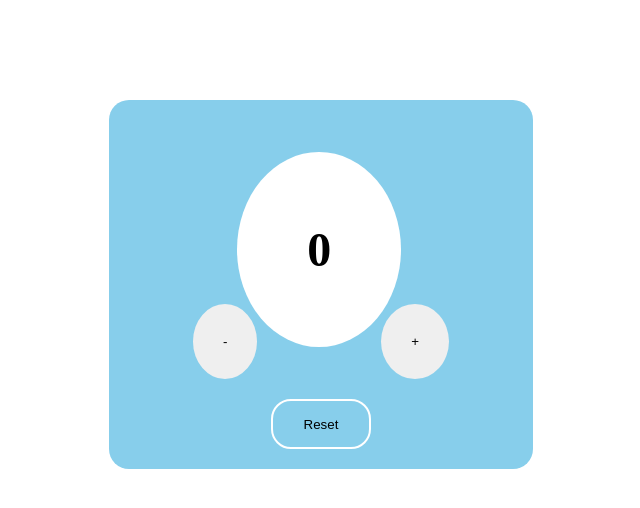
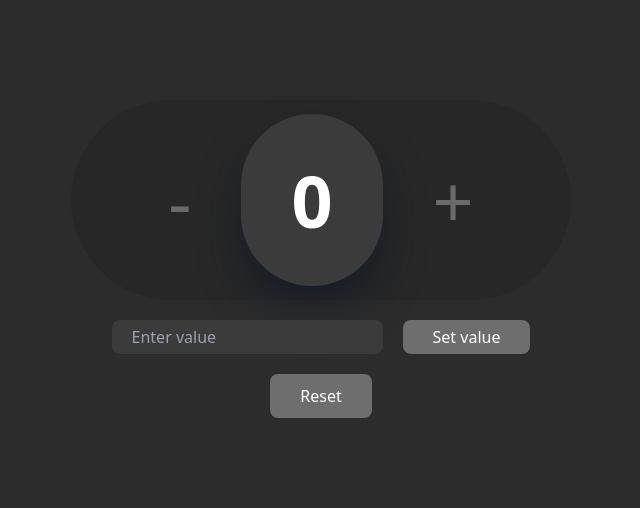
Before and after one commit to qozeemope/counter-app, a React (Create React App) app: page / in a window 1280 px wide. Shown: the top 508 px of the page, without its empty margins (319-959 px from the left). Built offline with nearby package versions, Linux system fonts and the light colour scheme.

Commit message:
initial commit

```diff
--- a/package.json
+++ b/package.json
@@ -34,5 +34,10 @@
       "last 1 firefox version",
       "last 1 safari version"
     ]
+  },
+  "devDependencies": {
+    "autoprefixer": "^10.4.13",
+    "postcss": "^8.4.18",
+    "tailwindcss": "^3.2.1"
   }
 }
--- /dev/null
+++ b/postcss.config.js
@@ -0,0 +1,6 @@
+module.exports = {
+  plugins: {
+    tailwindcss: {},
+    autoprefixer: {},
+  },
+}
--- a/src/App.js
+++ b/src/App.js
@@ -1,37 +1,142 @@
 import React from "react";
 
-function App() {
-  const [count, setCount] = React.useState(0);
+const initialState = { count: 0 };
 
-  function add() {
-    setCount((prevCount) => prevCount + 1);
+function reducer(state, action) {
+  switch (action.type) {
+    case "increment":
+      return { count: state.count + 1 };
+    case "decrement":
+      return { count: state.count - 1 };
+    // case "changeValue":
+    //   return { ...state, [action.field]: action.value };
+    case "reset":
+      return initialState;
+    default:
+      throw new Error();
+  }
+}
+
+export default function App() {
+  const [state, dispatch] = React.useReducer(reducer, initialState);
+
+  // const [inputValues, setInputValues] = React.useReducer(
+  //   (state, newState) => ({ ...state, ...newState }),
+  //   {}
+  // );
+
+  // const handleOnChange = (event) => {
+  //   const { name, value } = event.target;
+  //   setInputValues({ [name]: value });
+  // };
+
+  function handleChange(event) {
+    const setValue = event.target.value;
+    return setValue;
   }
 
-  function minus() {
-    setCount((prevCount) => prevCount - 1);
-  }
-
-  function reset() {
-    setCount(0);
-  }
   return (
-    <div className="counter--app">
-      <div className="counter">
-        <button className="btn-1" onClick={minus}>
+    <div className="bg-[#2c2c2c] h-screen flex flex-col items-center  md:p-[100px] p-[20px] w-full">
+      <div className="md:p-[80px] p-[20px] flex md:gap-[50px] gap-[20px] justify-center  items-center md:w-[500px] w-[200px] h-[100px] md:h-[200px]  mx-auto bg-[#272727] rounded-full">
+        <button
+          onClick={() => dispatch({ type: "decrement" })}
+          className="text-[#ffffff50] md:text-7xl text-3xl"
+        >
           -
         </button>
-        <div>
-          <h1 className="count">{count}</h1>
-        </div>
-        <button className="btn-2" onClick={add}>
+
+        <h1 className="text-white md:text-7xl text-5xl font-bold bg-[#3b3b3b] md:p-[50px] p-[20px] rounded-full shadow-2xl shadow-gray-900">
+          {state.count}
+        </h1>
+
+        <button
+          onClick={() => dispatch({ type: "increment" })}
+          className="text-[#ffffff50] md:text-7xl text-3xl"
+        >
           +
         </button>
       </div>
-      <button className="reset" type="reset" onClick={reset}>
+      <form method="POST" action="">
+        <input
+          placeholder="Enter value"
+          type="number"
+          onChange={handleChange}
+          className="mt-[20px] rounded-lg md:px-[20px] px-[10px] md:py-[5px] py-[2px] bg-[#3b3b3b] border-none text-white"
+        />
+        <button className="bg-[#ffffff50] md:px-[30px] px-[15px] md:py-[5px] py-[2px] md:mt-[20px] mt-[10px] text-white rounded-lg md:ml-[20px] ml-[10px]">
+          Set value
+        </button>
+      </form>
+
+      <button
+        className="bg-[#ffffff50] md:px-[30px] px-[15px] md:py-[10px] py-[5px] md:mt-[20px] mt-[10px] text-white rounded-lg "
+        type="reset"
+        onClick={() => dispatch({ type: "reset" })}
+      >
         Reset
       </button>
     </div>
   );
 }
 
-export default App;
+// export class ErrorBoundary extends React.Component {
+//   constructor(props) {
+//     super(props);
+//     this.state = { hasError: false };
+//   }
+
+//   static getDerivedStateFromError(error) {
+//     // Update state so the next render will show the fallback UI.
+//     return { hasError: true };
+//   }
+
+//   componentDidCatch(error, errorInfo) {
+//     // You can also log the error to an error reporting service
+//     // logErrorToMyService(error, errorInfo);
+//   }
+
+//   render() {
+//     if (this.state.hasError) {
+//       // You can render any custom fallback UI
+//       return <h1>Something went wrong.</h1>;
+//     }
+
+//     return this.props.children;
+//   }
+// }
+
+// function App() {
+//   const [count, setCount] = React.useState(0);
+
+//   function add() {
+//     setCount((prevCount) => prevCount + 1);
+//   }
+
+//   function minus() {
+//     setCount((prevCount) => prevCount - 1);
+//   }
+
+//   function reset() {
+//     setCount(0);
+//   }
+//   return (
+//     <div className="counter--app">
+//       <div className="counter">
+//         <button className="btn-1" onClick={minus}>
+//           -
+//         </button>
+//         <div>
+//           <h1 className="count">{count}</h1>
+//         </div>
+//         <button className="btn-2" onClick={add}>
+//           +
+//         </button>
+//       </div>
+//       <button className="reset" type="reset" onClick={reset}>
+//         Reset
+//       </button>
+//     </div>
+//   );
+// }
+
+// export default App;
--- a/src/index.css
+++ b/src/index.css
@@ -1,15 +1,19 @@
+@tailwind base;
+@tailwind components;
+@tailwind utilities;
+
 body {
   margin: 0;
 }
 
-.counter--app {
+/* .counter--app {
   display: flex;
   flex-direction: column;
   width: 30%;
   background-color: skyblue;
   margin-top: 100px;
   align-items: center;
-  /* height: 200px; */
+
   padding: 20px;
   border-radius: 20px;
   margin-inline: auto;
@@ -39,7 +43,7 @@ button:hover {
 
 .btn-1 {
   margin-right: -20px;
-  /* margin-top: -100px; */
+
 }
 
 .count {
@@ -53,7 +57,7 @@ button:hover {
 }
 
 .reset {
-  /* background-color: darkgreen; */
+
   border: 2px solid white;
   background-color: inherit;
   color: black;
@@ -68,4 +72,4 @@ button:hover {
   background-color: inherit;
   border: 2px solid black;
   color: black;
-}
+}  */
--- a/src/index.js
+++ b/src/index.js
@@ -2,6 +2,7 @@ import React from "react";
 import ReactDOM from "react-dom/client";
 import "./index.css";
 import App from "./App";
+// import { ErrorBoundary } from "./App";
 
 const root = ReactDOM.createRoot(document.getElementById("root"));
 root.render(
--- /dev/null
+++ b/tailwind.config.js
@@ -0,0 +1,8 @@
+/** @type {import('tailwindcss').Config} */
+module.exports = {
+  content: ["./src/**/*.{js,jsx,ts,tsx}"],
+  theme: {
+    extend: {},
+  },
+  plugins: [],
+};
```
Also changed, not shown: 1 other file (tests, documents, lock files or other folders).
